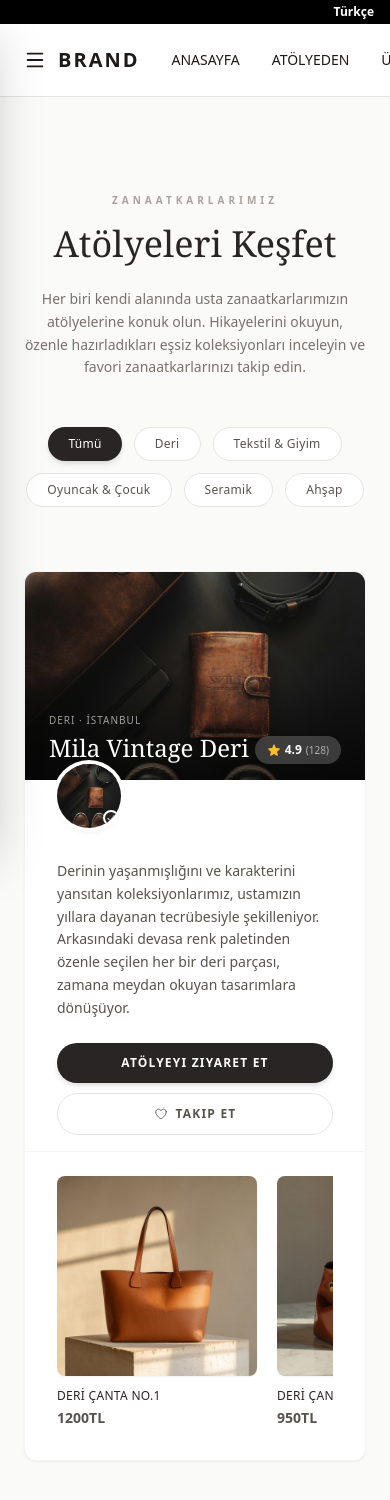
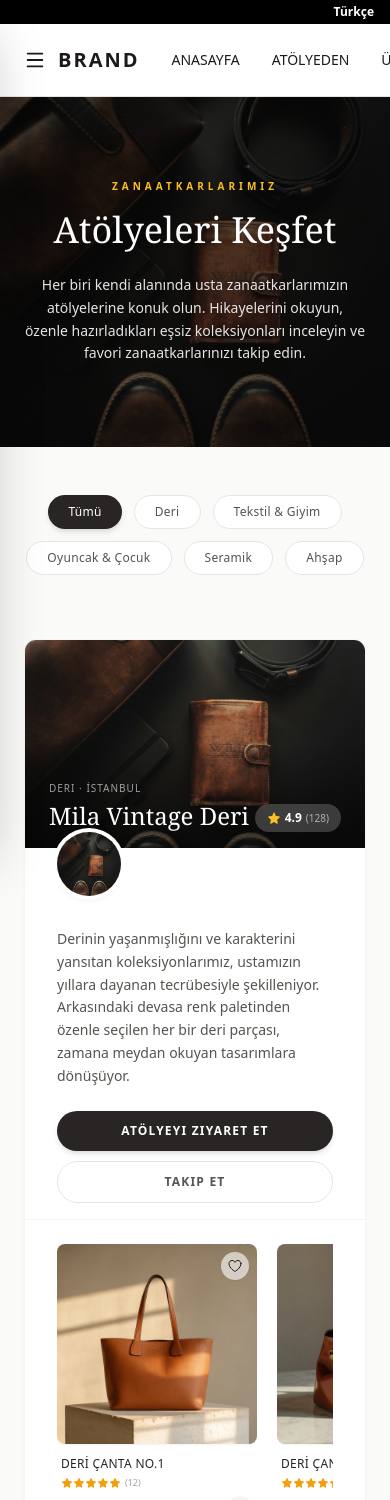
Before and after one commit to vasakz/ecommerce-app, a React (Vite) app: page /atolyeler in a window 390 px wide. Shown: the top 1500 px of the page. Built offline with nearby package versions, Linux system fonts and the light colour scheme.

Commit message:
feat: atolyeler listesi sayfasina hero banner ve gelismis urun kartlari eklendi

```diff
--- a/src/pages/Atolye/Atolye.jsx
+++ b/src/pages/Atolye/Atolye.jsx
@@ -1,5 +1,6 @@
 import { useState, useEffect, useRef } from 'react'
 import { Link } from 'react-router-dom'
+
 import deri1 from '../../assets/deri-1.jpeg'
 import deri2 from '../../assets/deri-2.jpeg'
 import deri3 from '../../assets/deri-3.jpeg'
@@ -135,10 +136,10 @@ const kategoriler = [
     vitrinId: null,
   },
 ]
-
-/* ─── Ürün Kartı ─────────────────────────────────────────────── */
+/* ─── Güncellenmiş Ürün Kartı ────────────────────────────────────────── */
 function UrunKarti({ urun }) {
   const [aktifIndex, setAktifIndex] = useState(0)
+  const [isFavorited, setIsFavorited] = useState(false) // Favori durumu
   const tekGorselMi = urun.gorseller.length <= 1
 
   const gosterGorsel = (index) => {
@@ -149,6 +150,14 @@ function UrunKarti({ urun }) {
     e.stopPropagation()
     e.preventDefault()
     gosterGorsel(aktifIndex + yon)
+  }
+
+  // Favori butonuna tıklandığında çalışacak fonksiyon
+  const favoriToggle = (e) => {
+    e.stopPropagation()
+    e.preventDefault()
+    setIsFavorited(!isFavorited)
+    // Burada favoriler sayfasına veri gönderen bir fonksiyon çağrılabilir
   }
 
   const renderYildizlar = () =>
@@ -166,6 +175,25 @@ function UrunKarti({ urun }) {
           alt={urun.isim}
           className="object-cover w-full h-full transition duration-500 group-hover:scale-105"
         />
+
+        {/* Favori Butonu - Sağ Üst Köşe */}
+        <button
+          onClick={favoriToggle}
+          className="absolute top-3 right-3 z-20 p-2 rounded-full bg-white/40 backdrop-blur-sm hover:bg-white/70 transition-all duration-300 group/fav shadow-sm"
+          title={isFavorited ? "Favorilerden Çıkar" : "Favorilere Ekle"}
+        >
+          <svg
+            xmlns="http://www.w3.org/2000/svg"
+            fill={isFavorited ? "#b91c1c" : "none"} // Rose-700 rengine yakın kırmızı
+            viewBox="0 0 24 24"
+            strokeWidth={1.5}
+            stroke={isFavorited ? "#b91c1c" : "currentColor"}
+            className={`w-5 h-5 transition-transform duration-300 ${isFavorited ? 'scale-110' : 'text-stone-800 group-hover/fav:scale-110'}`}
+          >
+            <path strokeLinecap="round" strokeLinejoin="round" d="M21 8.25c0-2.485-2.099-4.5-4.688-4.5-1.935 0-3.597 1.126-4.312 2.733-.715-1.607-2.377-2.733-4.313-2.733C5.1 3.75 3 5.765 3 8.25c0 7.22 9 12 9 12s9-4.78 9-12z" />
+          </svg>
+        </button>
+
         {!tekGorselMi && (
           <>
             <button onClick={(e) => okTikla(-1, e)} className="absolute left-2 top-1/2 -translate-y-1/2 bg-white/50 hover:bg-white/90 rounded-full w-7 h-7 flex items-center justify-center text-stone-800 shadow transition-all duration-300 opacity-0 group-hover:opacity-100">‹</button>
@@ -178,6 +206,8 @@ function UrunKarti({ urun }) {
           </>
         )}
       </div>
+
+      {/* Alt kısımdaki içerik alanı (isim, fiyat vb.) aynı kalıyor */}
       <div className="flex flex-col px-1">
         <p className="font-medium tracking-wide text-sm text-stone-800 line-clamp-1">{urun.isim}</p>
         <div className="flex items-center gap-1 mt-1 mb-2">
--- a/src/pages/Atolye/AtolyelerListesi.jsx
+++ b/src/pages/Atolye/AtolyelerListesi.jsx
@@ -1,5 +1,6 @@
 import { useState, useRef } from 'react'
-import { Link } from 'react-router-dom'
+import { Link, useNavigate } from 'react-router-dom'
+//import { useDispatch } from 'react-redux' // Sepet işlemleri için hazırlık
 
 // --- Senin Projendeki Görseller ---
 import deri1 from '../../assets/deri-1.jpeg'
@@ -27,7 +28,6 @@ const atolyelerVerisi = [
     puan: '4.9',
     degerlendirmeSayisi: 128,
     avatar: deriAtolye1,
-    // Hero banner için — mevcut import'lardan biri veya kendi görselin ile değiştir
     heroBanner: deriAtolye1,
     heroBannerAlt: 'Mila Vintage Deri Atölye',
     aciklama: 'Derinin yaşanmışlığını ve karakterini yansıtan koleksiyonlarımız, ustamızın yıllara dayanan tecrübesiyle şekilleniyor. Arkasındaki devasa renk paletinden özenle seçilen her bir deri parçası, zamana meydan okuyan tasarımlara dönüşüyor.',
@@ -73,6 +73,77 @@ const atolyelerVerisi = [
   }
 ]
 
+// ─── Mini Ürün Kartı (Slider İçin) ───
+function MiniUrunKarti({ urun }) {
+  const [isFavorited, setIsFavorited] = useState(false)
+  const navigate = useNavigate()
+  // const dispatch = useDispatch() // Sepet action'ı geldiğinde yorumdan çıkarırsın
+
+  const renderYildizlar = () => (
+    Array.from({ length: 5 }).map((_, i) => (
+      <svg key={i} xmlns="http://www.w3.org/2000/svg" viewBox="0 0 24 24" fill="currentColor" className="w-3 h-3 text-amber-500">
+        <path fillRule="evenodd" d="M10.788 3.21c.448-1.077 1.976-1.077 2.424 0l2.082 5.007 5.404.433c1.164.093 1.636 1.545.749 2.305l-4.117 3.527 1.257 5.273c.271 1.136-.964 2.033-1.96 1.425L12 18.354 7.373 21.18c-.996.608-2.231-.29-1.96-1.425l1.257-5.273-4.117-3.527c-.887-.76-.415-2.212.749-2.305l5.404-.433 2.082-5.006z" clipRule="evenodd" />
+      </svg>
+    ))
+  )
+
+  const kartaTikla = () => {
+    // URL'de boşluk olmaması için düzenliyoruz
+    const urunSlug = urun.isim.toLowerCase().replace(/ /g, '-').replace(/\./g, '')
+    navigate(`/urun/${urunSlug}`, { state: { urun } })
+  }
+
+  return (
+    <div onClick={kartaTikla} className="snap-start shrink-0 w-[200px] cursor-pointer group/card flex flex-col">
+      <div className="w-full h-[200px] bg-stone-100 mb-3 overflow-hidden rounded-lg relative shadow-sm">
+        <img src={urun.gorsel} alt={urun.isim} className="w-full h-full object-cover transition duration-700 group-hover/card:scale-110" />
+
+        {/* Favori Butonu */}
+        <button
+          onClick={(e) => {
+            e.stopPropagation()
+            e.preventDefault()
+            setIsFavorited(!isFavorited)
+          }}
+          className="absolute top-2 right-2 p-1.5 rounded-full bg-white/60 backdrop-blur-md hover:bg-white/90 transition-all shadow-sm z-10"
+        >
+          <svg xmlns="http://www.w3.org/2000/svg" fill={isFavorited ? "#b91c1c" : "none"} viewBox="0 0 24 24" strokeWidth={1.5} stroke={isFavorited ? "#b91c1c" : "currentColor"} className="w-4 h-4 transition-colors">
+            <path strokeLinecap="round" strokeLinejoin="round" d="M21 8.25c0-2.485-2.099-4.5-4.688-4.5-1.935 0-3.597 1.126-4.312 2.733-.715-1.607-2.377-2.733-4.313-2.733C5.1 3.75 3 5.765 3 8.25c0 7.22 9 12 9 12s9-4.78 9-12z" />
+          </svg>
+        </button>
+      </div>
+
+      <div className="flex flex-col px-1 flex-grow">
+        <p className="font-medium tracking-wide text-xs text-stone-800 line-clamp-1">{urun.isim}</p>
+
+        {/* Yıldızlar ve Yorum Sayısı */}
+        <div className="flex items-center gap-1 mt-1 mb-1.5">
+          <div className="flex">{renderYildizlar()}</div>
+          <span className="text-[9px] text-stone-400 font-medium">(12)</span>
+        </div>
+
+        {/* Fiyat ve Sepet Butonu */}
+        <div className="flex items-center justify-between mt-auto">
+          <p className="font-bold text-stone-700 text-sm">{urun.fiyat}</p>
+          <button
+            onClick={(e) => {
+              e.stopPropagation()
+              e.preventDefault()
+              // dispatch(addToCart(urun)) // Sepet entegrasyonu
+              alert(`${urun.isim} sepete eklendi!`)
+            }}
+            className="p-1.5 rounded-full bg-stone-100 hover:bg-stone-800 hover:text-white text-stone-700 transition-colors"
+          >
+            <svg xmlns="http://www.w3.org/2000/svg" fill="none" viewBox="0 0 24 24" strokeWidth={2} stroke="currentColor" className="w-3.5 h-3.5">
+              <path strokeLinecap="round" strokeLinejoin="round" d="M15.75 10.5V6a3.75 3.75 0 10-7.5 0v4.5m11.356-1.993l1.263 12c.07.665-.45 1.243-1.119 1.243H4.25a1.125 1.125 0 01-1.12-1.243l1.264-12A1.125 1.125 0 015.513 7.5h12.974c.576 0 1.059.435 1.119 1.007zM8.625 10.5a.375.375 0 11-.75 0 .375.375 0 01.75 0zm7.5 0a.375.375 0 11-.75 0 .375.375 0 01.75 0z" />
+            </svg>
+          </button>
+        </div>
+      </div>
+    </div>
+  )
+}
+
 // ─── Atölye Vitrin Bileşeni ───
 function AtolyeVitrin({ atolye }) {
   const sliderRef = useRef(null)
@@ -85,7 +156,6 @@ function AtolyeVitrin({ atolye }) {
 
   return (
     <div className="mb-10 bg-white rounded-xl shadow-sm border border-stone-100 overflow-hidden">
-
       {/* ── Hero Banner ── */}
       <div className="relative w-full h-52 overflow-hidden">
         {atolye.heroBanner ? (
@@ -95,12 +165,10 @@ function AtolyeVitrin({ atolye }) {
             className="w-full h-full object-cover"
           />
         ) : (
-          // Placeholder: Kendi görselin eklemek için heroBanner alanına import et
           <div className="w-full h-full bg-gradient-to-br from-stone-300 to-stone-500 flex items-center justify-center">
             <p className="text-white/60 text-xs tracking-widest uppercase">Buraya fotoğraf ekle</p>
           </div>
         )}
-        {/* Koyu overlay + atölye adı */}
         <div className="absolute inset-0 bg-gradient-to-t from-black/70 via-black/20 to-transparent" />
         <div className="absolute bottom-4 left-6 right-6 flex items-end justify-between">
           <div>
@@ -117,25 +185,14 @@ function AtolyeVitrin({ atolye }) {
         </div>
       </div>
 
-      {/* ── İçerik: Avatar + Açıklama + Butonlar ── */}
+      {/* ── İçerik ── */}
       <div className="flex flex-col md:flex-row gap-6 items-start md:items-center px-8 pt-6 pb-4 border-b border-stone-100">
-
-        {/* Avatar */}
-        <div className="w-16 h-16 flex-shrink-0 relative -mt-10 md:-mt-12 ml-0 ring-4 ring-white rounded-full shadow-md overflow-hidden">
+        <div className="w-16 h-16 flex-shrink-0 relative -mt-10 md:-mt-12 ml-0 ring-4 ring-white rounded-full shadow-md overflow-hidden bg-white">
           <img src={atolye.avatar} alt={atolye.isim} className="w-full h-full object-cover" />
-          <div className="absolute bottom-0.5 right-0.5 w-4 h-4 bg-stone-800 rounded-full border-2 border-white flex items-center justify-center">
-            <svg xmlns="http://www.w3.org/2000/svg" viewBox="0 0 20 20" fill="currentColor" className="w-2.5 h-2.5 text-white">
-              <path fillRule="evenodd" d="M16.704 4.153a.75.75 0 01.143 1.052l-8 10.5a.75.75 0 01-1.127.075l-4.5-4.5a.75.75 0 011.06-1.06l3.894 3.893 7.48-9.817a.75.75 0 011.05-.143z" clipRule="evenodd" />
-            </svg>
-          </div>
         </div>
-
-        {/* Açıklama */}
         <p className="text-stone-600 text-sm leading-relaxed flex-1 pt-2 md:pt-0">
           {atolye.aciklama}
         </p>
-
-        {/* Butonlar */}
         <div className="flex flex-col gap-2.5 flex-shrink-0 w-full md:w-auto pt-0 md:pt-2">
           <Link
             to={`/atolyeler/${atolye.id}`}
@@ -144,9 +201,6 @@ function AtolyeVitrin({ atolye }) {
             Atölyeyi Ziyaret Et
           </Link>
           <button className="flex items-center justify-center gap-2 text-xs font-semibold tracking-widest text-stone-600 uppercase bg-white border border-stone-200 px-7 py-3 rounded-full hover:bg-stone-50 hover:border-stone-300 transition-colors">
-            <svg xmlns="http://www.w3.org/2000/svg" fill="none" viewBox="0 0 24 24" strokeWidth={1.5} stroke="currentColor" className="w-3.5 h-3.5">
-              <path strokeLinecap="round" strokeLinejoin="round" d="M21 8.25c0-2.485-2.099-4.5-4.688-4.5-1.935 0-3.597 1.126-4.312 2.733-.715-1.607-2.377-2.733-4.313-2.733C5.1 3.75 3 5.765 3 8.25c0 7.22 9 12 9 12s9-4.78 9-12z" />
-            </svg>
             Takip Et
           </button>
         </div>
@@ -154,20 +208,15 @@ function AtolyeVitrin({ atolye }) {
 
       {/* ── Ürünler Slider ── */}
       <div className="px-8 py-6 relative group">
-        <button onClick={() => manuelKaydir(-1)} className="absolute left-2 top-[50%] -translate-y-1/2 z-10 bg-white/90 shadow-lg border border-stone-100 text-stone-600 rounded-full w-9 h-9 flex items-center justify-center hover:bg-stone-800 hover:text-white transition-all opacity-0 group-hover:opacity-100">‹</button>
-        <button onClick={() => manuelKaydir(1)} className="absolute right-2 top-[50%] -translate-y-1/2 z-10 bg-white/90 shadow-lg border border-stone-100 text-stone-600 rounded-full w-9 h-9 flex items-center justify-center hover:bg-stone-800 hover:text-white transition-all opacity-0 group-hover:opacity-100">›</button>
+        <button onClick={() => manuelKaydir(-1)} className="absolute left-2 top-[40%] -translate-y-1/2 z-10 bg-white/90 shadow-lg border border-stone-100 text-stone-600 rounded-full w-9 h-9 flex items-center justify-center hover:bg-stone-800 hover:text-white transition-all opacity-0 group-hover:opacity-100">‹</button>
+        <button onClick={() => manuelKaydir(1)} className="absolute right-2 top-[40%] -translate-y-1/2 z-10 bg-white/90 shadow-lg border border-stone-100 text-stone-600 rounded-full w-9 h-9 flex items-center justify-center hover:bg-stone-800 hover:text-white transition-all opacity-0 group-hover:opacity-100">›</button>
 
         <div ref={sliderRef} className="flex gap-5 overflow-x-auto pb-2 scroll-smooth snap-x snap-mandatory" style={{ scrollbarWidth: 'none', msOverflowStyle: 'none' }}>
           <style>{`.hide-scroll-inner::-webkit-scrollbar { display: none; }`}</style>
 
+          {/* Mini Ürün Kartlarını Map Ediyoruz */}
           {atolye.urunler.map((urun, index) => (
-            <div key={index} className="snap-start shrink-0 w-[200px] cursor-pointer group/card">
-              <div className="w-full h-[200px] bg-stone-100 mb-3 overflow-hidden rounded-lg relative shadow-sm">
-                <img src={urun.gorsel} alt={urun.isim} className="w-full h-full object-cover transition duration-700 group-hover/card:scale-110" />
-              </div>
-              <p className="font-medium tracking-wide text-xs text-stone-800 line-clamp-1">{urun.isim}</p>
-              <p className="font-bold text-stone-600 mt-1 text-sm">{urun.fiyat}</p>
-            </div>
+            <MiniUrunKarti key={index} urun={urun} />
           ))}
 
           {/* Tümünü Gör */}
@@ -196,15 +245,19 @@ function AtolyelerListesi() {
     : atolyelerVerisi.filter(a => a.kategori === seciliKategori)
 
   return (
-    <div className="bg-stone-50 min-h-screen pt-24 pb-20">
+    <div className="bg-stone-50 min-h-screen pb-20">
 
-      {/* Başlık */}
-      <div className="max-w-4xl mx-auto text-center px-6 mb-12">
-        <span className="text-[10px] tracking-[0.4em] text-stone-400 mb-4 block uppercase font-bold">Zanaatkarlarımız</span>
-        <h1 className="text-4xl md:text-5xl font-serif text-stone-800 mb-6">Atölyeleri Keşfet</h1>
-        <p className="text-sm text-stone-500 max-w-2xl mx-auto leading-relaxed">
-          Her biri kendi alanında usta zanaatkarlarımızın atölyelerine konuk olun. Hikayelerini okuyun, özenle hazırladıkları eşsiz koleksiyonları inceleyin ve favori zanaatkarlarınızı takip edin.
-        </p>
+      {/* ── YENİ: Hero Banner Alanı ── */}
+      <div className="relative w-full h-[350px] mb-12 overflow-hidden">
+        {/* Buradaki deriAtolye1 resmini dilersen başka bir importla değiştirebilirsin */}
+        <img src={deriAtolye1} alt="Atölyeleri Keşfet" className="w-full h-full object-cover" />
+        <div className="absolute inset-0 bg-black/60 flex flex-col items-center justify-center text-center px-6">
+          <span className="text-[10px] tracking-[0.4em] text-amber-400 mb-4 block uppercase font-bold">Zanaatkarlarımız</span>
+          <h1 className="text-4xl md:text-5xl font-serif text-white mb-6">Atölyeleri Keşfet</h1>
+          <p className="text-sm text-stone-200 max-w-2xl mx-auto leading-relaxed">
+            Her biri kendi alanında usta zanaatkarlarımızın atölyelerine konuk olun. Hikayelerini okuyun, özenle hazırladıkları eşsiz koleksiyonları inceleyin ve favori zanaatkarlarınızı takip edin.
+          </p>
+        </div>
       </div>
 
       {/* Kategori Filtreleri */}
@@ -240,4 +293,4 @@ function AtolyelerListesi() {
   )
 }
 
-export default AtolyelerListesi
+export default AtolyelerListesi//
--- a/src/pages/ProductDetail/ProductDetail.jsx
+++ b/src/pages/ProductDetail/ProductDetail.jsx
@@ -1,4 +1,4 @@
-import React, { useState } from 'react';
+import React from 'react';
 import { useParams, Link } from 'react-router-dom';
 import {
   Heart,
```
